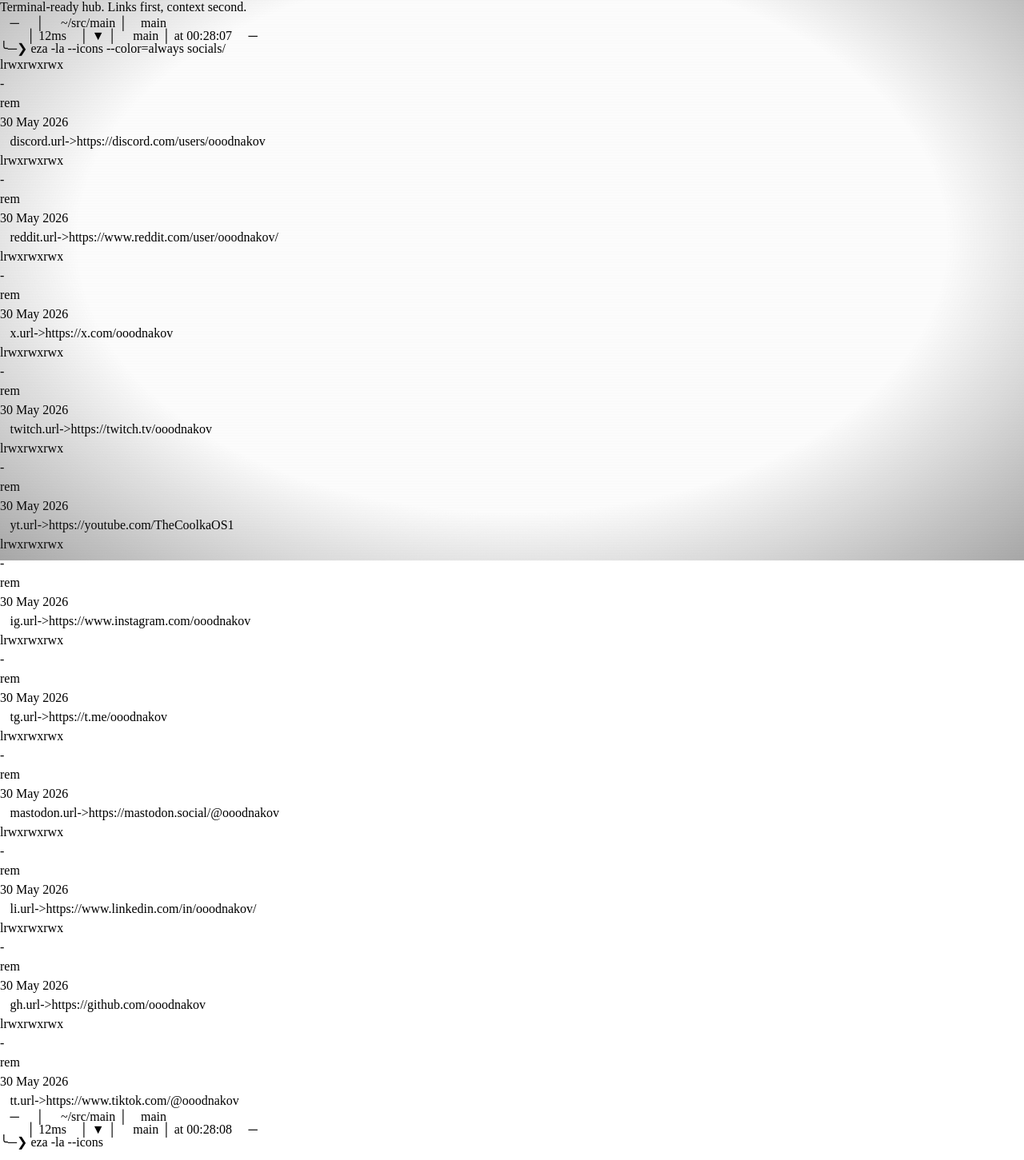
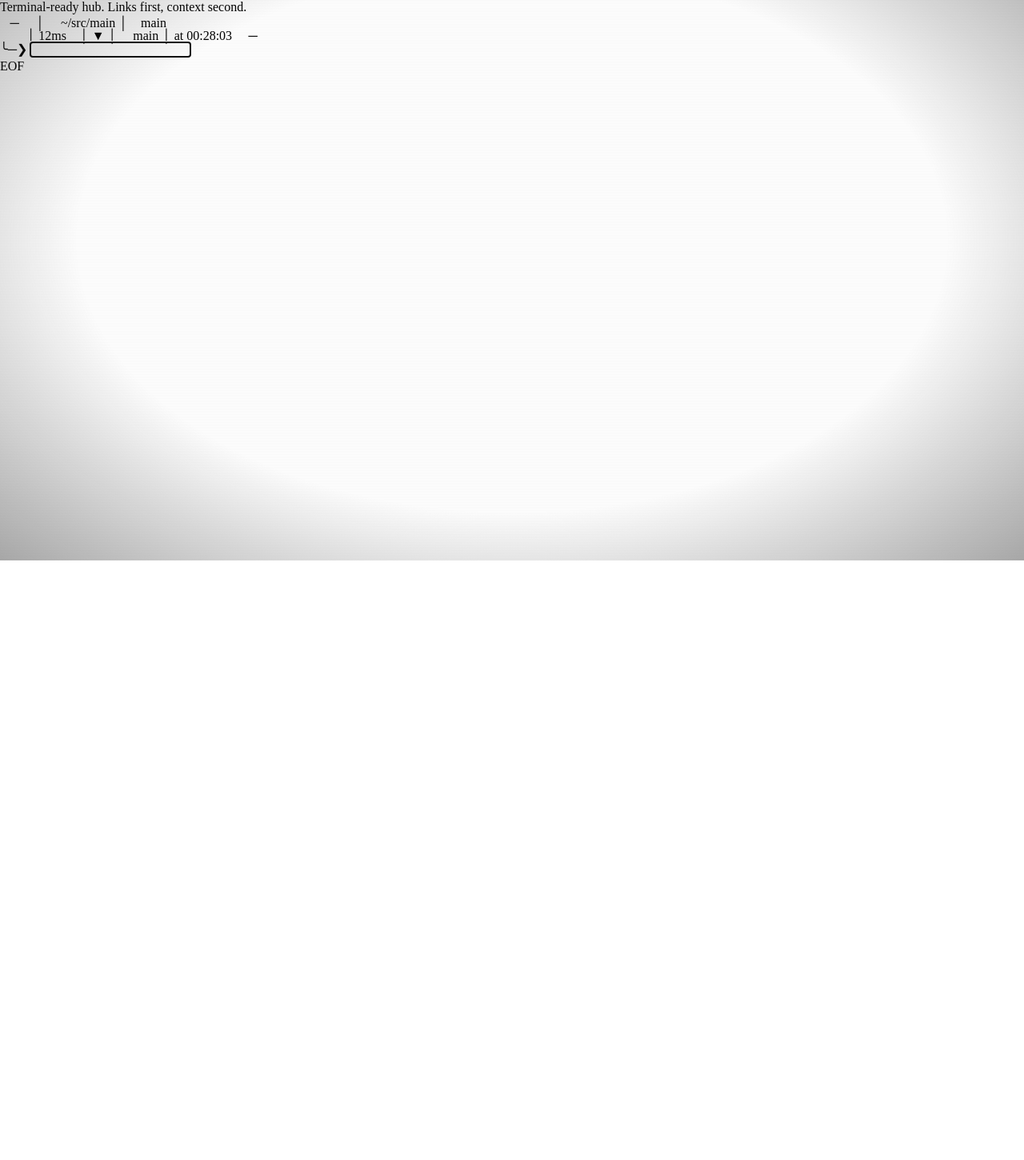
Before and after one commit to ooodnakov/my_website, a React (Vite) app in the folder apps/main/client/: page / in a window 1280 px wide. Shown: the part 99-1550 px from the top of the page at 80% size. After the commit the page ends 800 px from the top, so only its background shows below. Built offline with nearby package versions, Linux system fonts and the light colour scheme.

Commit message:
feat: refactor UI into an interactive terminal
Co-authored-by: ooodnakov <40039040+ooodnakov@users.noreply.github.com>

```diff
--- a/apps/main/client/src/components/home/QuickLinks.tsx
+++ b/apps/main/client/src/components/home/QuickLinks.tsx
@@ -6,9 +6,10 @@ interface QuickLinksProps {
   links: QuickLink[];
   prompt?: string;
   className?: string;
+  timestamp?: string;
 }
 
-export function QuickLinks({ links, prompt = "❯ eza -la --icons --color=always quicklinks/", className = "" }: QuickLinksProps) {
+export function QuickLinks({ links, prompt = "❯ eza -la --icons --color=always quicklinks/", className = "", timestamp }: QuickLinksProps) {
   // Generate some realistic-looking file metadata
   const today = new Date();
   const day = today.getDate().toString().padStart(2, '0');
@@ -17,7 +18,7 @@ export function QuickLinks({ links, prompt = "❯ eza -la --icons --color=always
 
   return (
     <section className={`mb-4 border-b border-[#928374]/30 pb-4 ${className}`}>
-      <TransientPrompt command={prompt.replace("❯ ", "")} />
+      <TransientPrompt command={prompt.replace("❯ ", "")} timestamp={timestamp} />
       <div className="font-mono text-sm overflow-x-auto mt-2 p-3 bg-transparent">
          <div className="flex flex-col min-w-max">
           {links.map((link, i) => {
--- a/apps/main/client/src/components/home/SectionRenderer.tsx
+++ b/apps/main/client/src/components/home/SectionRenderer.tsx
@@ -11,37 +11,38 @@ import {
 
 interface SectionRendererProps {
   section: PageSection;
+  timestamp?: string;
 }
 
-export function SectionRenderer({ section }: SectionRendererProps) {
+export function SectionRenderer({ section, timestamp }: SectionRendererProps) {
   switch (section.type) {
     case "social":
-      return <SocialLinks links={section.data} prompt="❯ eza -la --icons --color=always socials/" className="text-sm" />;
+      return <SocialLinks links={section.data} prompt="❯ eza -la --icons --color=always socials/" className="text-sm" timestamp={timestamp} />;
     case "quickLinks":
-      return <QuickLinks links={section.data} prompt="❯ eza -la --icons --color=always quicklinks/" className="text-sm" />;
+      return <QuickLinks links={section.data} prompt="❯ eza -la --icons --color=always quicklinks/" className="text-sm" timestamp={timestamp} />;
     case "about":
       return (
-        <TerminalBlock title={section.title || ""} className="text-sm">
+        <TerminalBlock title={section.title || ""} className="text-sm" timestamp={timestamp}>
           <AboutLines lines={section.data.lines} />
         </TerminalBlock>
       );
     case "projects":
       return (
-        <TerminalBlock title={section.title || ""} className="text-sm">
+        <TerminalBlock title={section.title || ""} className="text-sm" timestamp={timestamp}>
           <div className="text-[#928374] underline mb-1 break-words">Permissions Size  User Date Modified  Name</div>
           <LinkOutput items={section.data.items} textColor="text-[#a89984]" />
         </TerminalBlock>
       );
     case "cv":
       return (
-        <TerminalBlock title={section.title || ""} className="text-sm">
+        <TerminalBlock title={section.title || ""} className="text-sm" timestamp={timestamp}>
           <PreOutput lines={section.data.items} />
           {section.data.ctaUrl && <CtaButton label="open /cv/-" url={section.data.ctaUrl} />}
         </TerminalBlock>
       );
     case "archive":
       return (
-        <TerminalBlock title={section.title || ""} className="text-sm">
+        <TerminalBlock title={section.title || ""} className="text-sm" timestamp={timestamp}>
           <LinkOutput items={section.data.items} textColor="text-[#83a598]" />
         </TerminalBlock>
       );
--- a/apps/main/client/src/components/home/SocialLinks.tsx
+++ b/apps/main/client/src/components/home/SocialLinks.tsx
@@ -6,9 +6,10 @@ interface SocialLinksProps {
   links: SocialLink[];
   prompt?: string;
   className?: string;
+  timestamp?: string;
 }
 
-export function SocialLinks({ links, prompt = "❯ eza -la --icons --color=always socials/", className = "" }: SocialLinksProps) {
+export function SocialLinks({ links, prompt = "❯ eza -la --icons --color=always socials/", className = "", timestamp }: SocialLinksProps) {
   // Generate some realistic-looking file metadata for socials
   const today = new Date();
   const day = today.getDate().toString().padStart(2, '0');
@@ -17,7 +18,7 @@ export function SocialLinks({ links, prompt = "❯ eza -la --icons --color=alway
 
   return (
     <section className={`mb-4 border-b border-[#928374]/30 pb-4 ${className}`}>
-      <TransientPrompt command={prompt.replace("❯ ", "")} />
+      <TransientPrompt command={prompt.replace("❯ ", "")} timestamp={timestamp} />
       <div className="font-mono text-sm overflow-x-auto mt-2 p-3 bg-transparent">
         <div className="flex flex-col min-w-max">
           {links.map((link, i) => {
--- a/apps/main/client/src/components/home/TerminalBlock.tsx
+++ b/apps/main/client/src/components/home/TerminalBlock.tsx
@@ -7,12 +7,13 @@ interface TerminalBlockProps {
   title: string;
   children?: React.ReactNode;
   className?: string;
+  timestamp?: string;
 }
 
-export function TerminalBlock({ title, children, className = "" }: TerminalBlockProps) {
+export function TerminalBlock({ title, children, className = "", timestamp }: TerminalBlockProps) {
   return (
     <section className={`mb-4 border-b border-[#928374]/30 pb-4 ${className}`}>
-      {title && <TransientPrompt command={title.replace("❯ ", "")} />}
+      {title && <TransientPrompt command={title.replace("❯ ", "")} timestamp={timestamp} />}
       {!title && <br/>}
       <div className="font-mono text-sm whitespace-pre overflow-x-auto mt-2 p-3 bg-transparent">
         {children}
--- a/apps/main/client/src/components/ui/Prompt.tsx
+++ b/apps/main/client/src/components/ui/Prompt.tsx
@@ -1,6 +1,6 @@
-import React, { useState, useEffect } from "react";
+import React, { useState, useEffect, useRef } from "react";
 
-export function FullPrompt({ command, isTyping, onTypingComplete }: { command?: string, isTyping?: boolean, onTypingComplete?: () => void }) {
+export function FullPrompt({ command, isTyping, onTypingComplete, timestamp }: { command?: string, isTyping?: boolean, onTypingComplete?: () => void, timestamp?: string }) {
   const [typedCommand, setTypedCommand] = useState("");
 
   useEffect(() => {
@@ -26,7 +26,7 @@ export function FullPrompt({ command, isTyping, onTypingComplete }: { command?:
     }
   }, [isTyping, command, onTypingComplete]);
 
-  const timeString = new Date().toLocaleTimeString('en-US', { hour12: false });
+  const timeString = timestamp || new Date().toLocaleTimeString('en-US', { hour12: false });
 
   // Use line-height 1 to merge the block characters.
   // Let's use `border-dashed` to make it look like dots, but align it correctly via relative positioning.
@@ -66,8 +66,8 @@ export function FullPrompt({ command, isTyping, onTypingComplete }: { command?:
   );
 }
 
-export function TransientPrompt({ command }: { command: string }) {
-  const timeString = new Date().toLocaleTimeString('en-US', { hour12: false });
+export function TransientPrompt({ command, timestamp }: { command: string; timestamp?: string }) {
+  const timeString = timestamp || new Date().toLocaleTimeString('en-US', { hour12: false });
   return (
     <div className="font-mono text-sm my-2 flex flex-col w-full opacity-80" style={{ lineHeight: "1" }}>
       <div className="flex w-full justify-between items-center whitespace-nowrap overflow-hidden">
@@ -101,3 +101,105 @@ export function TransientPrompt({ command }: { command: string }) {
     </div>
   );
 }
+
+interface InteractivePromptProps {
+  onCommand: (command: string) => void;
+  history: string[];
+  suggestions: string[];
+}
+
+export function InteractivePrompt({ onCommand, history, suggestions, timestamp }: InteractivePromptProps & { timestamp?: string }) {
+  const [input, setInput] = useState("");
+  const [historyIndex, setHistoryIndex] = useState(-1);
+  const inputRef = useRef<HTMLInputElement>(null);
+  const timeString = timestamp || new Date().toLocaleTimeString('en-US', { hour12: false });
+
+  // Auto-focus the input when it renders or user clicks anywhere in the main container
+  useEffect(() => {
+    const focusInput = () => {
+      if (inputRef.current) {
+         inputRef.current.focus();
+      }
+    };
+    focusInput();
+    window.addEventListener("click", focusInput);
+    return () => window.removeEventListener("click", focusInput);
+  }, []);
+
+  const handleKeyDown = (e: React.KeyboardEvent<HTMLInputElement>) => {
+    if (e.key === 'Enter') {
+      if (input.trim()) {
+        onCommand(input.trim());
+        setInput("");
+        setHistoryIndex(-1);
+      }
+    } else if (e.key === 'ArrowUp') {
+      e.preventDefault();
+      if (history.length > 0) {
+        const newIndex = historyIndex < history.length - 1 ? historyIndex + 1 : historyIndex;
+        setHistoryIndex(newIndex);
+        setInput(history[history.length - 1 - newIndex]);
+      }
+    } else if (e.key === 'ArrowDown') {
+      e.preventDefault();
+      if (historyIndex > 0) {
+        const newIndex = historyIndex - 1;
+        setHistoryIndex(newIndex);
+        setInput(history[history.length - 1 - newIndex]);
+      } else if (historyIndex === 0) {
+        setHistoryIndex(-1);
+        setInput("");
+      }
+    } else if (e.key === 'Tab') {
+      e.preventDefault();
+      if (!input) return;
+      const match = suggestions.find(s => s.startsWith(input));
+      if (match) {
+        setInput(match);
+      }
+    }
+  };
+
+  return (
+    <div className="font-mono text-sm mt-4 mb-2 flex flex-col w-full" style={{ lineHeight: "1" }}>
+      <div className="flex w-full justify-between items-center whitespace-nowrap overflow-hidden">
+        <div className="flex items-center">
+          <span className="text-[#6c6c6c]">╭─</span>
+          <span className="bg-[#444444] text-[#eeeeee] px-1 h-full flex items-center">  </span>
+          <span className="bg-[#444444] text-[#0087af] h-full flex items-center">│  ~/src/main </span>
+          <span className="bg-[#444444] text-[#5fdf00] h-full flex items-center">│ main </span>
+          <span className="text-[#444444] bg-transparent flex items-center"></span>
+        </div>
+
+        <div className="flex-grow flex items-center px-1">
+           <div className="h-[1px] w-full border-t border-dashed border-[#6c6c6c]/50 relative top-[-1px]"></div>
+        </div>
+
+        <div className="flex items-center">
+          <span className="text-[#444444] bg-transparent flex items-center"></span>
+          <span className="bg-[#444444] text-[#5faf00] h-full flex items-center">  </span>
+          <span className="bg-[#444444] text-[#a8a8a8] h-full flex items-center">│ 12ms </span>
+          <span className="bg-[#444444] text-[#dfaf00] h-full flex items-center">│ ▼ </span>
+          <span className="bg-[#444444] text-[#00afaf] h-full flex items-center">│  main </span>
+          <span className="bg-[#444444] text-[#5f8787] h-full flex items-center">│ at {timeString}  </span>
+          <span className="text-[#6c6c6c]"> ─╮</span>
+        </div>
+      </div>
+      <div className="flex items-center w-full">
+        <span className="text-[#6c6c6c]">╰─</span>
+        <span className="text-[#5fdf00] ml-1">❯ </span>
+        <input
+          ref={inputRef}
+          type="text"
+          value={input}
+          onChange={(e) => setInput(e.target.value)}
+          onKeyDown={handleKeyDown}
+          className="ml-1 bg-transparent text-[#ebdbb2] outline-none border-none flex-grow"
+          autoFocus
+          spellCheck="false"
+          autoComplete="off"
+        />
+      </div>
+    </div>
+  );
+}
--- a/apps/main/client/src/pages/home.tsx
+++ b/apps/main/client/src/pages/home.tsx
@@ -1,11 +1,16 @@
 import React, { useState, useEffect, useRef } from "react";
 import { useToast } from "@/hooks/use-toast";
-import { Language, homeContent } from "@/data/home";
+import { Language, homeContent, PageSection } from "@/data/home";
 import { Header, Hero, Footer, SectionRenderer } from "@/components/home";
-import { FullPrompt } from "@/components/ui/Prompt";
+import { InteractivePrompt, TransientPrompt } from "@/components/ui/Prompt";
 
 interface HomeProps {
   lang: Language;
+}
+
+interface CommandHistoryEntry {
+  command: string;
+  output: React.ReactNode;
 }
 
 export default function Home({ lang }: HomeProps) {
@@ -13,21 +18,9 @@ export default function Home({ lang }: HomeProps) {
   const page = homeContent[lang];
   const nextLang = lang === "en" ? "ru" : "en";
 
-  const [step, setStep] = useState(0);
-  const [isTyping, setIsTyping] = useState(false);
-  const totalSteps = page.sections.length + 1; // 1 for Hero, plus sections
+  const [history, setHistory] = useState<CommandHistoryEntry[]>([]);
+  const [commandHistory, setCommandHistory] = useState<string[]>([]);
   const mainRef = useRef<HTMLElement>(null);
-
-  // Auto-advance logic
-  useEffect(() => {
-    if (!isTyping && step < totalSteps) {
-      // Start typing next command automatically after a short delay
-      const timer = setTimeout(() => {
-        setIsTyping(true);
-      }, 500); // Wait 500ms before starting to type next command
-      return () => clearTimeout(timer);
-    }
-  }, [step, isTyping, totalSteps]);
 
   // Auto scroll to bottom
   useEffect(() => {
@@ -37,8 +30,7 @@ export default function Home({ lang }: HomeProps) {
             behavior: "smooth"
         });
     }
-  }, [step, isTyping]);
-
+  }, [history]);
 
   const copyPageLink = async () => {
     try {
@@ -49,65 +41,125 @@ export default function Home({ lang }: HomeProps) {
     }
   };
 
-  const getCommandForStep = (idx: number) => {
-    if (idx === 0) return page.hero.title.replace("❯ ", "");
-    const section = page.sections[idx - 1];
-    if (section.title) return section.title.replace("❯ ", "");
-    if (section.type === "social") return "eza -la --icons --color=always socials/";
-    if (section.type === "quickLinks") return "eza -la --icons --color=always quicklinks/";
-    return "echo 'hello'";
+  const getSectionByCommand = (cmd: string): PageSection | undefined => {
+    if (cmd === "eza -la --icons --color=always socials/") return page.sections.find(s => s.type === "social");
+    if (cmd === "eza -la --icons --color=always quicklinks/") return page.sections.find(s => s.type === "quickLinks");
+    return page.sections.find(s => s.title?.replace("❯ ", "") === cmd);
   };
 
-  const handleClick = () => {
-    // Allow skipping the entire animation by clicking
-    if (step < totalSteps) {
-      setStep(totalSteps);
-      setIsTyping(false);
+  const availableCommands = [
+    "eza -la --icons --color=always socials/",
+    "eza -la --icons --color=always quicklinks/",
+    ...page.sections.map(s => s.title?.replace("❯ ", "")).filter(Boolean) as string[],
+    "help",
+    "clear",
+    "sudo",
+    "ls",
+    "cat"
+  ];
+
+  const handleCommand = (cmd: string) => {
+    setCommandHistory(prev => [...prev, cmd]);
+
+    let output: React.ReactNode = null;
+    const timestamp = new Date().toLocaleTimeString('en-US', { hour12: false });
+
+    if (cmd === "clear") {
+      setHistory([]);
+      return;
+    } else if (cmd === "help") {
+      output = (
+        <div className="mb-4">
+          <TransientPrompt command={cmd} timestamp={timestamp} />
+          <div className="font-mono text-sm overflow-x-auto mt-2 p-3 bg-transparent text-[#ebdbb2]">
+            <p>Available commands:</p>
+            <ul className="list-disc list-inside mt-2 ml-2">
+              {availableCommands.filter(c => c !== "help" && c !== "clear" && c !== "sudo" && c !== "ls" && c !== "cat").map((c, i) => (
+                <li key={i} className="mb-1">{c}</li>
+              ))}
+              <li className="mb-1">clear</li>
+              <li className="mb-1">help</li>
+            </ul>
+          </div>
+        </div>
+      );
+    } else if (cmd === "sudo" || cmd.startsWith("sudo ")) {
+        output = (
+            <div className="mb-4">
+                <TransientPrompt command={cmd} timestamp={timestamp} />
+                <div className="font-mono text-sm mt-2 p-3 text-[#fb4934]">
+                    user is not in the sudoers file. This incident will be reported.
+                </div>
+            </div>
+        )
+    } else if (cmd === "ls" || cmd === "eza") {
+         output = (
+            <div className="mb-4">
+                <TransientPrompt command={cmd} timestamp={timestamp} />
+                <div className="font-mono text-sm mt-2 p-3 text-[#83a598] flex gap-4">
+                    <span>index.txt</span>
+                    <span>README.md</span>
+                    <span className="text-[#d79921]">socials/</span>
+                    <span className="text-[#d79921]">quicklinks/</span>
+                    <span className="text-[#d79921]">projects/</span>
+                    <span>cv.txt</span>
+                    <span className="text-[#d79921]">archive/</span>
+                </div>
+            </div>
+        )
+    } else if (cmd.startsWith("cat ")) {
+         output = (
+            <div className="mb-4">
+                <TransientPrompt command={cmd} timestamp={timestamp} />
+                <div className="font-mono text-sm mt-2 p-3 text-[#ebdbb2]">
+                    cat: use bat instead for files like index.txt and README.md
+                </div>
+            </div>
+        )
+    } else {
+      const section = getSectionByCommand(cmd);
+      if (section) {
+        output = <SectionRenderer section={section} timestamp={timestamp} />;
+      } else {
+        output = (
+          <div className="mb-4">
+            <TransientPrompt command={cmd} timestamp={timestamp} />
+            <div className="font-mono text-sm mt-2 p-3 text-[#fb4934]">
+              Command not found: {cmd}. Type 'help' for available commands.
+            </div>
+          </div>
+        );
+      }
     }
+
+    setHistory(prev => [...prev, { command: cmd, output }]);
   };
 
   return (
     <div
       className="min-h-screen bg-[#282828] px-4 py-6 sm:px-8 sm:py-8 font-mono text-sm selection:bg-[#fe8019] selection:text-[#282828]"
-      onClick={handleClick}
     >
       <Header lang={lang} nextLang={nextLang} copyPageLink={copyPageLink} />
 
       <main ref={mainRef} className="mx-auto max-w-[54rem] cursor-default pb-12">
-        {step > 0 && (
-          <Hero title={page.hero.title} desc={page.hero.desc} />
-        )}
+        <Hero title={page.hero.title} desc={page.hero.desc} />
 
-        {page.sections.slice(0, step > 0 ? step - 1 : 0).map((section, index) => (
-          <SectionRenderer key={index} section={section} />
+        {history.map((entry, idx) => (
+          <React.Fragment key={idx}>
+            {entry.output}
+          </React.Fragment>
         ))}
 
-        {step < totalSteps && (
-          <FullPrompt
-            command={getCommandForStep(step)}
-            isTyping={isTyping}
-            onTypingComplete={() => {
-                setIsTyping(false);
-                setStep(s => s + 1);
-            }}
-          />
-        )}
+        <InteractivePrompt
+          onCommand={handleCommand}
+          history={commandHistory}
+          suggestions={availableCommands}
+        />
 
-        {step >= totalSteps && (
-          <>
-            <FullPrompt />
-            <div className="mt-8 animate-in fade-in duration-500">
-              <Footer />
-            </div>
-          </>
-        )}
+        <div className="mt-8">
+            <Footer />
+        </div>
       </main>
-
-      {step < totalSteps && (
-        <div className="fixed bottom-4 right-4 text-[#928374] text-xs opacity-50 animate-pulse">
-            Click anywhere to skip animation...
-        </div>
-      )}
     </div>
   );
 }
```
